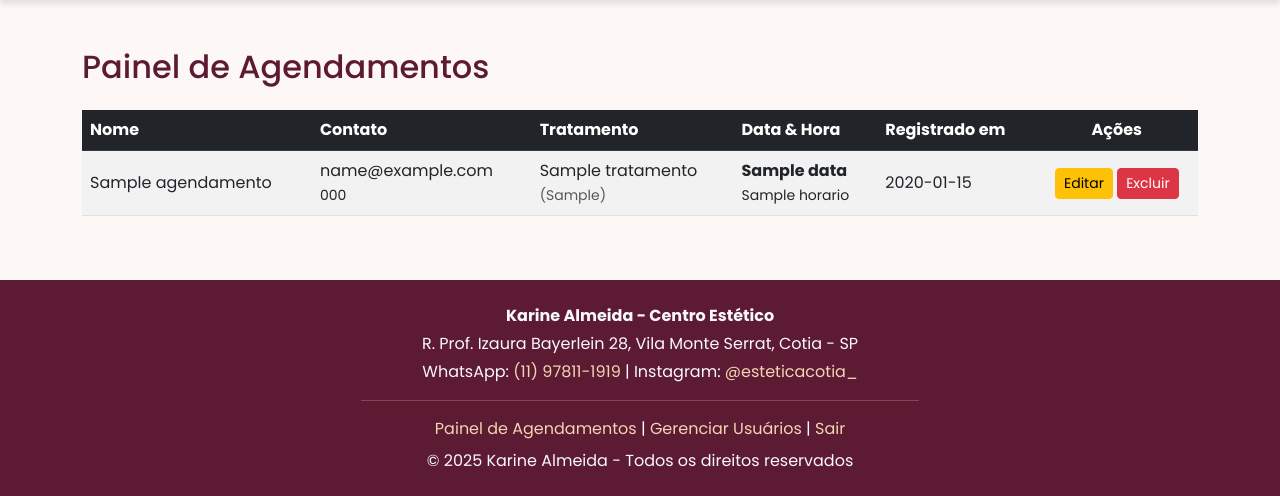
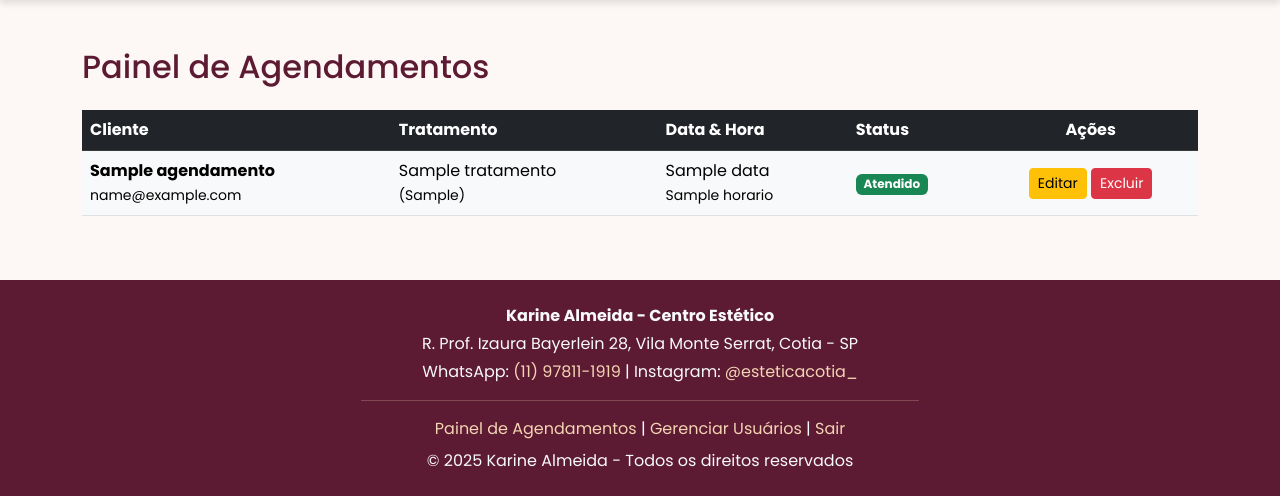
Before and after one commit to Tonelli2003/P-gina-Karine---clinica_estetica, a Flask app: page /admin/agendamentos in a window 1280 px wide. Shown: the part 76-572 px from the top of the page. Run offline with Flask 3, Linux system fonts and the light colour scheme; the visitor is signed in with stand-in values (Sample User, id 1); a database or web service that is not in the repository returns one stand-in record (values such as "Sample title"); some libraries are stand-ins or nearby versions.

Commit message:
Finaliza funcionalidade de status e limpa o codigo

```diff
--- a/app.py
+++ b/app.py
@@ -33,31 +33,6 @@ def login_required(f):
             return redirect(url_for('login'))
         return f(*args, **kwargs)
     return decorated_function
-
-# --- ROTA DE INICIALIZAÇÃO DO BANCO (PARA USAR UMA ÚNICA VEZ) ---
-@app.route('/init-db')
-def init_db():
-    conn = get_db_connection()
-    if conn is None: return "Erro: Não foi possível conectar ao banco de dados."
-    cursor = conn.cursor()
-    cursor.execute("""
-    CREATE TABLE IF NOT EXISTS agendamentos (
-        id SERIAL PRIMARY KEY, nome VARCHAR(100) NOT NULL, email VARCHAR(100) NOT NULL,
-        telefone VARCHAR(20), tratamento VARCHAR(100) NOT NULL, parte_corpo VARCHAR(100),
-        data DATE NOT NULL, horario TIME NOT NULL, criado_em TIMESTAMPTZ DEFAULT CURRENT_TIMESTAMP
-    );
-    """)
-    cursor.execute("""
-    CREATE TABLE IF NOT EXISTS usuarios (
-        id SERIAL PRIMARY KEY, username VARCHAR(80) UNIQUE NOT NULL, email VARCHAR(120) UNIQUE NOT NULL,
-        password_hash VARCHAR(255) NOT NULL, is_active BOOLEAN NOT NULL DEFAULT FALSE,
-        created_at TIMESTAMPTZ DEFAULT CURRENT_TIMESTAMP
-    );
-    """)
-    conn.commit()
-    cursor.close()
-    conn.close()
-    return "Tabelas 'agendamentos' e 'usuarios' criadas com sucesso!"
 
 # --- ROTAS DE AUTENTICAÇÃO ---
 @app.route('/register', methods=['GET', 'POST'])
@@ -298,34 +273,5 @@ def delete_user(id):
     flash('Usuário excluído com sucesso.', 'info')
     return redirect(url_for('manage_users'))
 
-# ### ROTA TEMPORÁRIA PARA ATUALIZAR O BANCO DE DADOS ###
-# Adiciona a coluna 'atendido'. É seguro rodar mais de uma vez.
-@app.route('/admin/update_db_schema')
-@login_required
-def update_db_schema():
-    conn = get_db_connection()
-    if conn is None:
-        flash("Erro de conexão com o banco de dados.", "danger")
-        return redirect(url_for('listar_agendamentos'))
-
-    message = "Nenhuma atualização necessária."
-    try:
-        cursor = conn.cursor()
-        cursor.execute("ALTER TABLE agendamentos ADD COLUMN atendido BOOLEAN NOT NULL DEFAULT FALSE;")
-        conn.commit()
-        message = "Banco de dados atualizado com sucesso: coluna 'atendido' foi adicionada."
-    except psycopg2.Error as e:
-        conn.rollback()
-        if e.pgcode == '42701':
-            message = "A coluna 'atendido' já existe. Nenhuma alteração necessária."
-        else:
-            message = f"Ocorreu um erro no banco de dados: {e}"
-    finally:
-        cursor.close()
-        conn.close()
-
-    flash(message, "info")
-    return redirect(url_for('listar_agendamentos'))
-
 if __name__ == "__main__":
     app.run(debug=True)
--- a/templates/admin.html
+++ b/templates/admin.html
@@ -4,38 +4,48 @@
 
 {% if agendamentos %}
 <div class="table-responsive">
-    <table class="table table-striped table-hover align-middle">
+    <table class="table table-hover align-middle">
         <thead class="table-dark">
             <tr>
-                <th>Nome</th>
-                <th>Contato</th>
+                <th>Cliente</th>
                 <th>Tratamento</th>
                 <th>Data & Hora</th>
-                <th>Registrado em</th>
-                <th class="text-center">Ações</th>
+                <th>Status</th> <th class="text-center">Ações</th>
             </tr>
         </thead>
         <tbody>
             {% for agendamento in agendamentos %}
-            <tr>
-                <td>{{ agendamento.nome }}</td>
+            <tr {% if agendamento.atendido %}class="table-light text-muted"{% endif %}>
                 <td>
-                    {{ agendamento.email }}<br>
-                    <small>{{ agendamento.telefone }}</small>
+                    <strong>{{ agendamento.nome }}</strong><br>
+                    <small>{{ agendamento.email }}</small>
                 </td>
                 <td>
                     {{ agendamento.tratamento }}
                     {% if agendamento.parte_corpo %}
-                        <br><small class="text-muted">({{ agendamento.parte_corpo }})</small>
+                        <br><small>({{ agendamento.parte_corpo }})</small>
                     {% endif %}
                 </td>
                 <td>
-                    <strong>{{ agendamento.data }}</strong><br>
+                    {{ agendamento.data }}<br>
                     <small>{{ agendamento.horario }}</small>
                 </td>
-                <td>{{ agendamento.criado_em.strftime('%d/%m/%Y %H:%M') }}</td>
+                <td>
+                    {% if agendamento.atendido %}
+                        <span class="badge bg-success">Atendido</span>
+                    {% else %}
+                        <span class="badge bg-primary">Agendado</span>
+                    {% endif %}
+                </td>
                 <td class="text-center">
+                    {% if not agendamento.atendido %}
+                    <form action="{{ url_for('marcar_atendido', id=agendamento.id) }}" method="POST" class="d-inline">
+                        <button type="submit" class="btn btn-success btn-sm">Atendido</button>
+                    </form>
+                    {% endif %}
+
                     <a href="{{ url_for('editar_agendamento', id=agendamento.id) }}" class="btn btn-warning btn-sm">Editar</a>
+
                     <form action="{{ url_for('excluir_agendamento', id=agendamento.id) }}" method="POST" class="d-inline" onsubmit="return confirm('Tem certeza que deseja excluir este agendamento?');">
                         <button type="submit" class="btn btn-danger btn-sm">Excluir</button>
                     </form>
```
